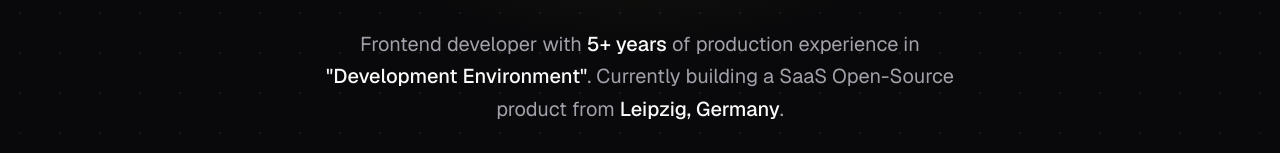
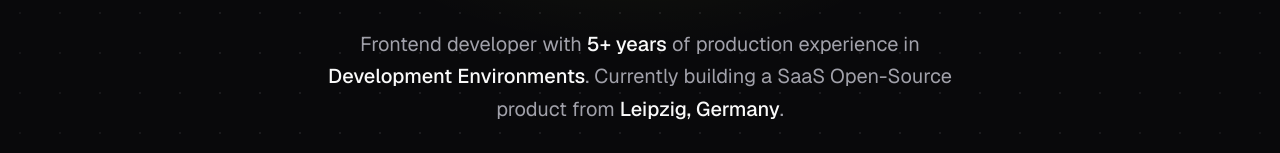
Before and after one commit to Omanaite/pablo-chandia, a Next.js app: page / in a window 1280 px wide. Shown: the part 367-520 px from the top of the page. Built offline with nearby package versions, Linux system fonts and the light colour scheme.

Commit message:
fix hero

```diff
--- a/src/components/sections/hero.tsx
+++ b/src/components/sections/hero.tsx
@@ -100,7 +100,7 @@ export function Hero() {
           <span className="text-foreground font-medium">5+ years</span> of production
           experience in{" "}
           <span className="text-foreground font-medium">
-            "Development Environment"
+            Development Environments
           </span>
           . Currently building a SaaS Open-Source product from{" "}
           <span className="text-foreground font-medium">Leipzig, Germany</span>.
```
